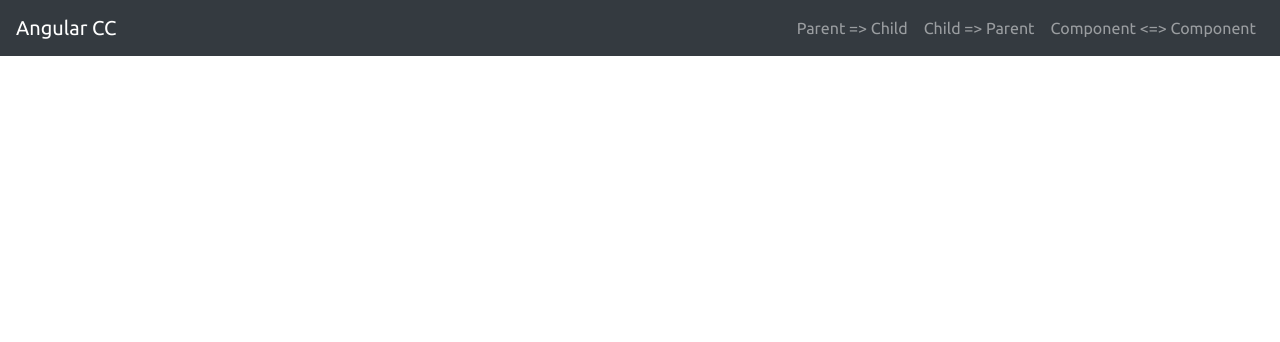
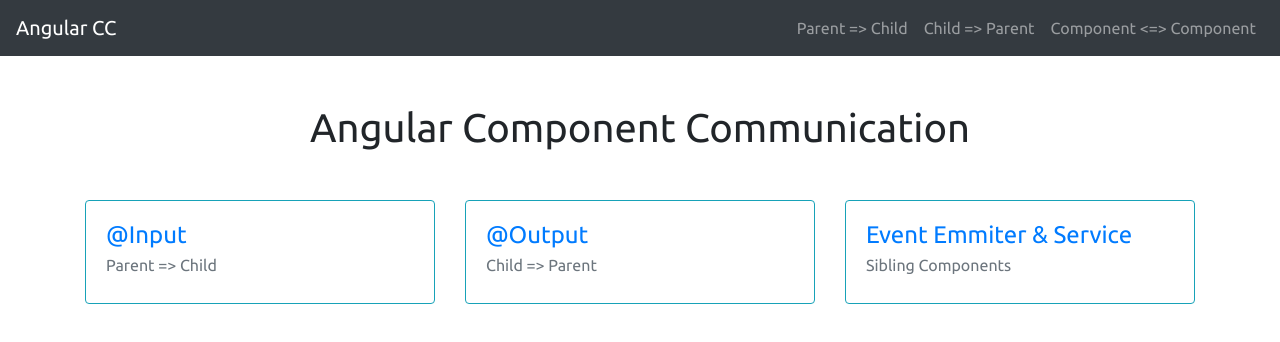
Before and after one commit to Meenakumari20/Angular-Components-Communication, an Angular app: page /home in a window 1280 px wide. Before the commit this address led to /. Shown: the top 342 px of the page. Built offline with nearby package versions, Linux system fonts and the light colour scheme.

Commit message:
Home Component added

```diff
--- a/src/app/app.component.html
+++ b/src/app/app.component.html
@@ -1,5 +1,5 @@
 <nav class="navbar navbar-expand-lg navbar-dark bg-dark">
-  <a class="navbar-brand" href="#">Angular CC</a>
+  <a class="navbar-brand" routerLink="/home">Angular CC</a>
   <button class="navbar-toggler" type="button" data-toggle="collapse" data-target="#navbarNav" aria-controls="navbarNav" aria-expanded="false" aria-label="Toggle navigation">
     <span class="navbar-toggler-icon"></span>
   </button>
@@ -12,7 +12,7 @@
         <a class="nav-link" routerLink="/child-to-parent">Child => Parent</a>
       </li>
       <li class="nav-item" routerLinkActive="active">
-        <a class="nav-link" href="#">Component <=> Component</a>
+        <a class="nav-link" routerLink="/siblings">Component <=> Component</a>
       </li>
     </ul>
   </div>
--- /dev/null
+++ b/src/app/home/home.component.html
@@ -0,0 +1,36 @@
+<div class="container mt-5">
+  <h1 class="text-center">Angular Component Communication</h1>
+
+  <div class="row mt-5">
+    <div class="col-sm-4">
+      <a routerLink="/parent-to-child">
+        <div class="card border-info mb-3">
+          <div class="card-body">
+            <h4 class="card-title">@Input</h4>
+            <h6 class="card-subtitle mb-2 text-muted">Parent => Child</h6>
+          </div>
+        </div>
+      </a>
+    </div>
+    <div class="col-sm-4">
+      <a routerLink="/child-to-parent">
+        <div class="card border-info mb-3">
+          <div class="card-body">
+            <h4 class="card-title">@Output</h4>
+            <h6 class="card-subtitle mb-2 text-muted">Child => Parent</h6>
+          </div>
+        </div>
+      </a>
+    </div>
+    <div class="col-sm-4">
+      <a routerLink="/siblings">
+        <div class="card border-info mb-3">
+          <div class="card-body">
+            <h4 class="card-title">Event Emmiter & Service</h4>
+            <h6 class="card-subtitle mb-2 text-muted">Sibling Components</h6>
+          </div>
+        </div>
+      </a>
+    </div>
+  </div>
+</div>
--- /dev/null
+++ b/src/app/home/home.component.ts
@@ -0,0 +1,15 @@
+import { Component, OnInit } from '@angular/core';
+
+@Component({
+  selector: 'app-home',
+  templateUrl: './home.component.html',
+  styleUrls: ['./home.component.css']
+})
+export class HomeComponent implements OnInit {
+
+  constructor() { }
+
+  ngOnInit() {
+  }
+
+}
--- /dev/null
+++ b/src/app/siblings/siblings.component.html
@@ -0,0 +1,3 @@
+<p>
+  siblings works!
+</p>
--- /dev/null
+++ b/src/app/siblings/siblings.component.ts
@@ -0,0 +1,15 @@
+import { Component, OnInit } from '@angular/core';
+
+@Component({
+  selector: 'app-siblings',
+  templateUrl: './siblings.component.html',
+  styleUrls: ['./siblings.component.css']
+})
+export class SiblingsComponent implements OnInit {
+
+  constructor() { }
+
+  ngOnInit() {
+  }
+
+}
--- a/src/styles.css
+++ b/src/styles.css
@@ -1 +1,4 @@
 /* You can add global styles to this file, and also import other style files */
+a:hover {
+  text-decoration: none;
+}
```
Also changed, not shown: src/app/app.module.ts (+9 -2 lines), src/app/home/home.component.css (added), src/app/siblings/siblings.component.css (added), 2 other files (tests, documents, lock files or other folders).
